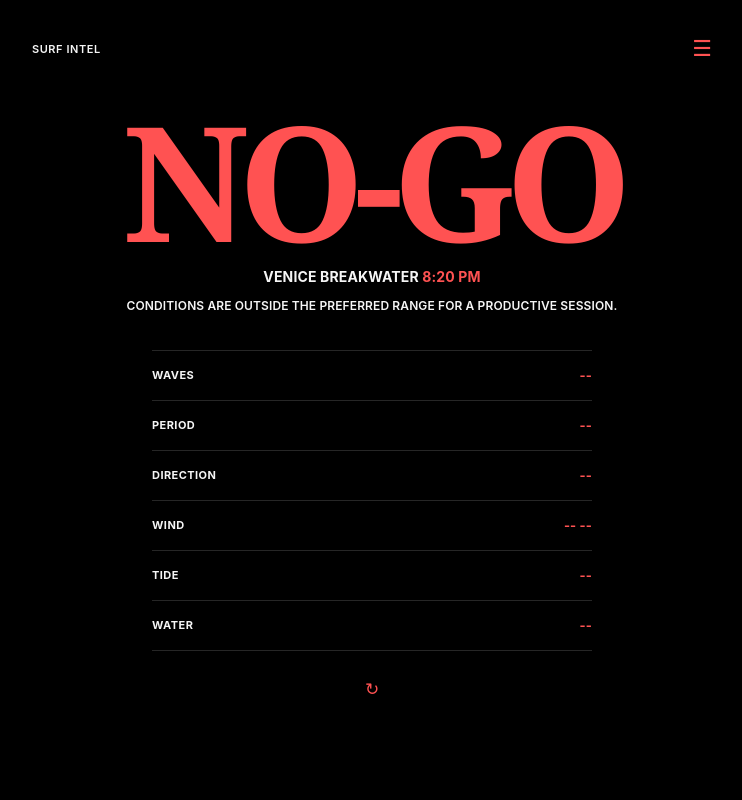
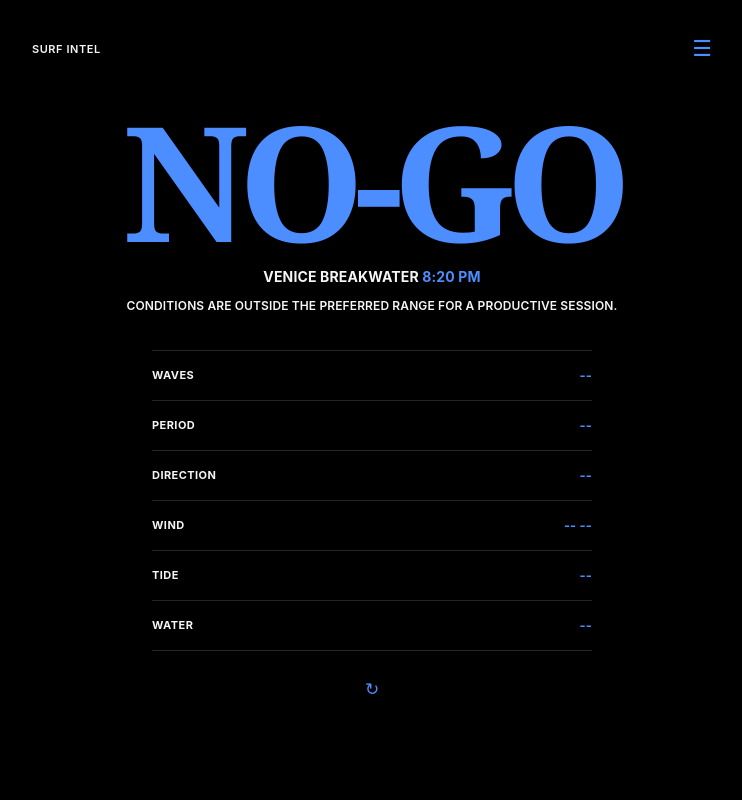
Before and after one commit to hernanqu/surf-intel, a Flask app: page / in a window 1280 px wide. Shown: the whole page, without its empty margins (268-1010 px from the left). Run offline with Flask 3, Linux system fonts and the light colour scheme; data that the repository does not hold is empty.

Commit message:
Update NO-GO status color

```diff
--- a/templates/index.html
+++ b/templates/index.html
@@ -28,7 +28,7 @@
         }
 
         body.status-no-go {
-            --accent: #ff5252;
+            --accent: #4c8dff;
         }
 
         body.status-yewww {
```
